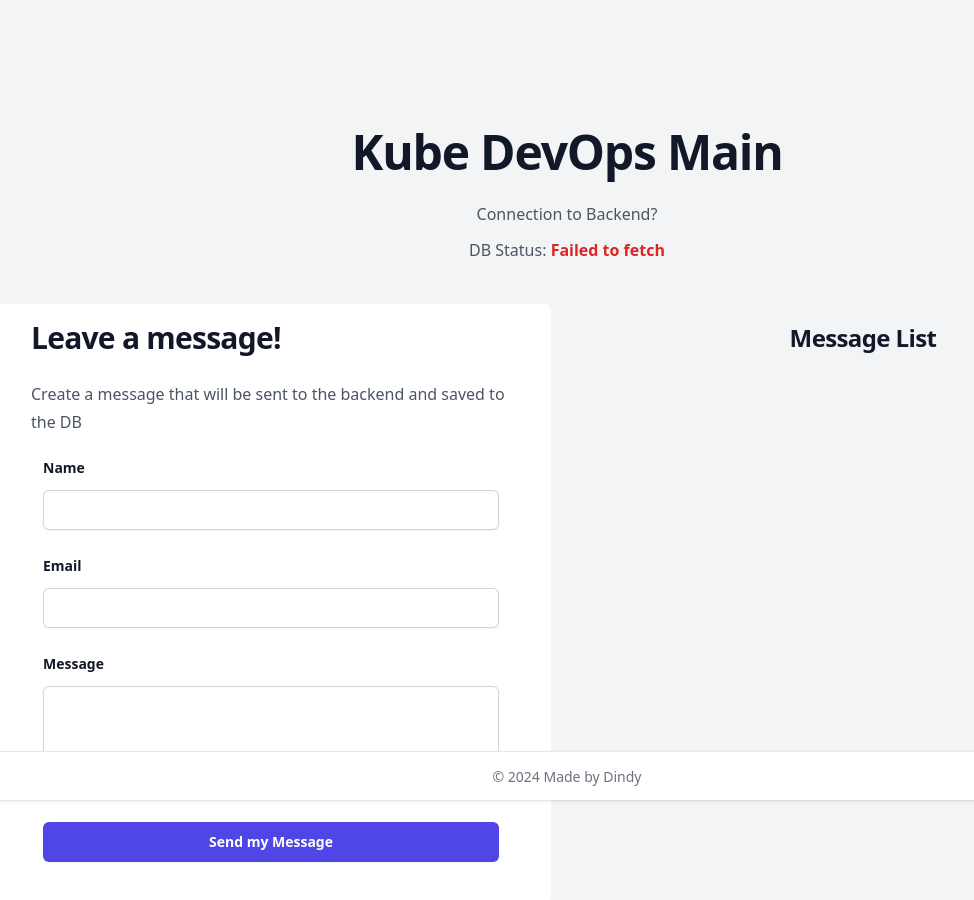
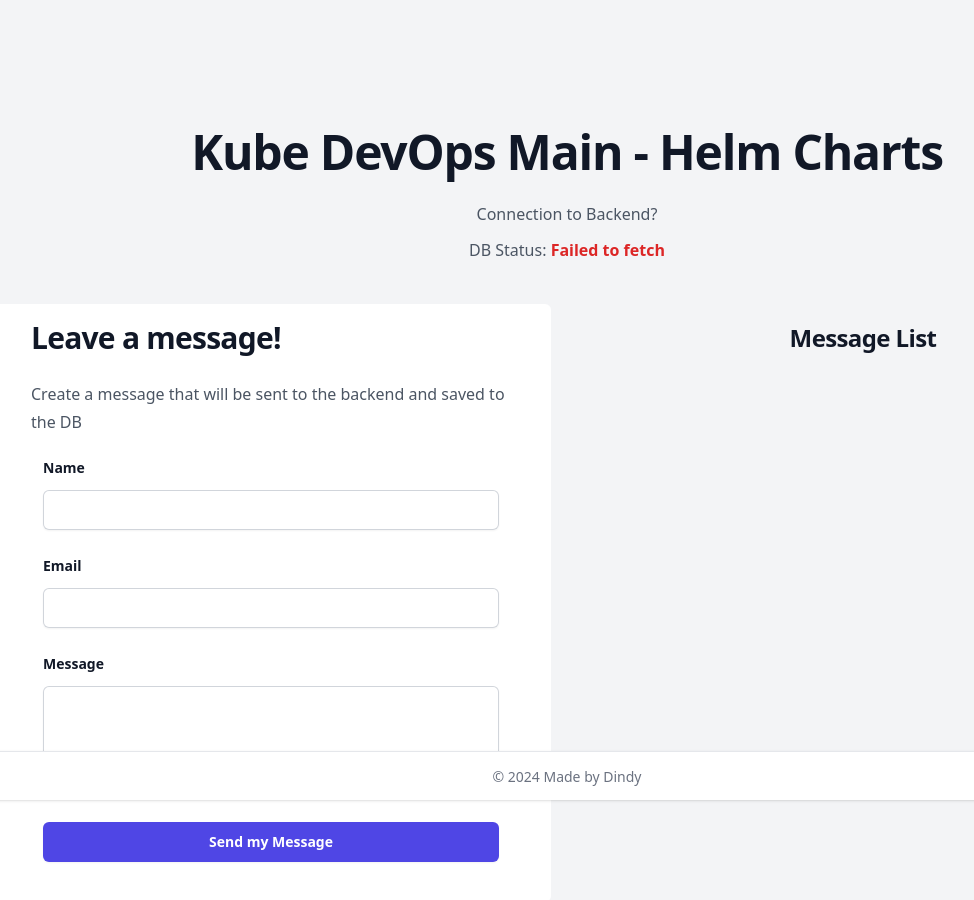
Before and after one commit to tugceerkaner/KubeDevOpsDemo, a plain HTML site: page frontend/index.html in a window 1280 px wide. Shown: the whole page, without its empty margins (73-1047 px from the left). Drawn offline with nearby package versions, Linux system fonts and the light colour scheme; no server answers.

Commit message:
frontend header and image tag is changed

```diff
--- a/frontend/index.html
+++ b/frontend/index.html
@@ -26,7 +26,7 @@
 
     <div class="overflow-hidden  w-full ">
       <div class="text-center mb-10">
-        <h1 class=" text-3xl font-bold tracking-tight text-gray-900 sm:text-5xl">Kube DevOps Main</h1>
+        <h1 class=" text-3xl font-bold tracking-tight text-gray-900 sm:text-5xl">Kube DevOps Main - Helm Charts</h1>
         <p class="mt-6 text-base leading-7 text-gray-600">Connection to Backend?  <span class=" font-semibold" id="backend-status"></span></p>
         <p class="mt-2 text-base leading-7 text-gray-600"> DB Status: <span class="text-indigo-600 font-semibold " id="db-status"> </span></p>
       </div>
```
Also changed, not shown: 1 other file.
